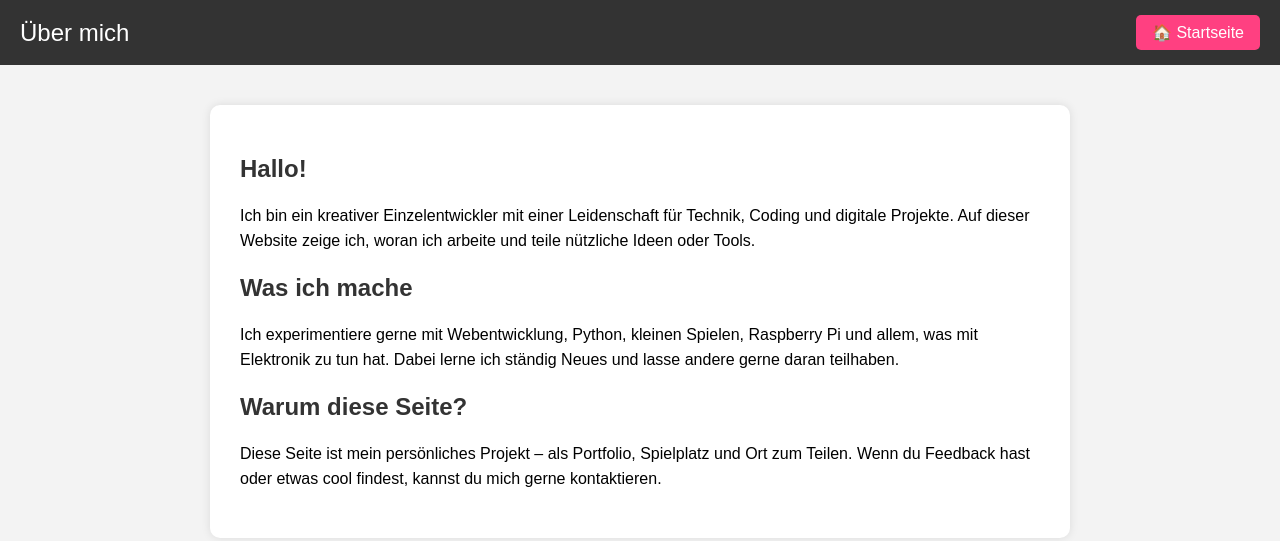
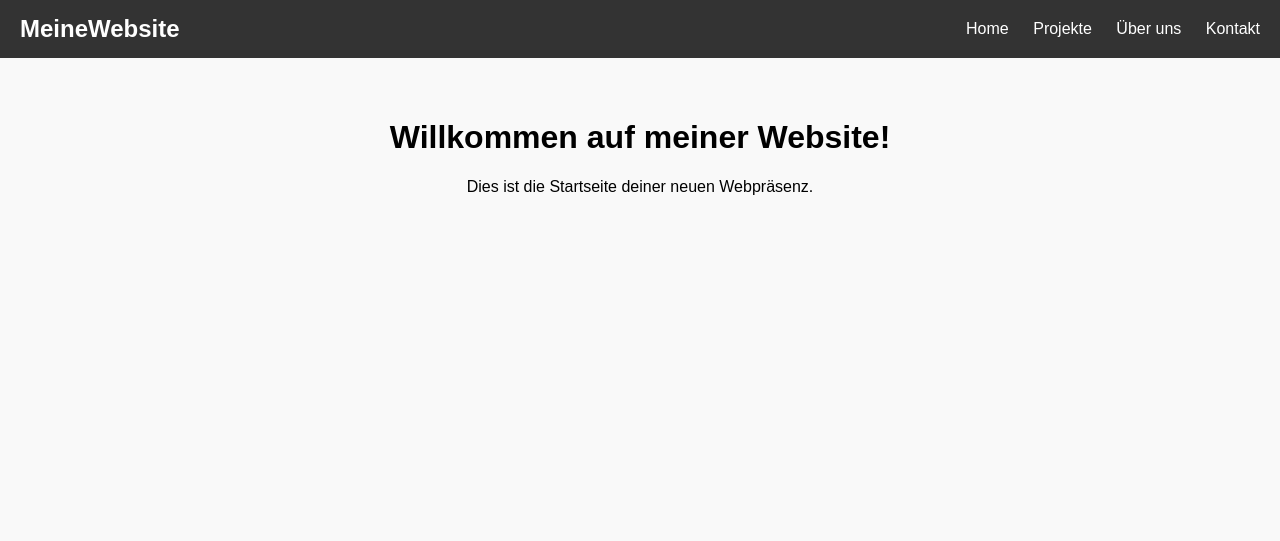
Before and after one commit to 34Alinator/ABoredMan2000.github.io, a plain HTML site: page index.html in a window 1280 px wide. Drawn offline with Linux system fonts and the light colour scheme.

Commit message:
Update index.html

```diff
--- a/index.html
+++ b/index.html
@@ -2,13 +2,13 @@
 <html lang="de">
 <head>
   <meta charset="UTF-8">
-  <title>Über mich</title>
+  <meta name="viewport" content="width=device-width, initial-scale=1.0">
+  <title>Startseite</title>
   <style>
     body {
       font-family: Arial, sans-serif;
-      background-color: #f3f3f3;
       margin: 0;
-      padding: 0;
+      background-color: #f9f9f9;
     }
 
     header {
@@ -20,63 +20,49 @@
       align-items: center;
     }
 
-    .title {
+    .logo {
       font-size: 1.5em;
+      font-weight: bold;
     }
 
-    .home-button {
-      background-color: #ff4081;
+    nav a {
       color: white;
-      padding: 8px 16px;
       text-decoration: none;
-      border-radius: 5px;
-      transition: background-color 0.3s;
+      margin-left: 20px;
+      transition: color 0.3s;
     }
 
-    .home-button:hover {
-      background-color: #e91e63;
+    nav a:hover {
+      color: #ff4081;
     }
 
     .content {
-      max-width: 800px;
-      margin: 40px auto;
-      background-color: white;
-      padding: 30px;
-      border-radius: 10px;
-      box-shadow: 0 0 10px rgba(0,0,0,0.1);
+      padding: 40px 20px;
+      text-align: center;
     }
 
-    h1, h2 {
-      color: #333;
-    }
-
-    p {
-      line-height: 1.6;
+    @media (max-width: 600px) {
+      nav {
+        display: none;
+      }
     }
   </style>
 </head>
 <body>
 
   <header>
-    <div class="title">Über mich</div>
-    <a href="index.html" class="home-button">🏠 Startseite</a>
+    <div class="logo">MeineWebsite</div>
+    <nav>
+      <a href="index.html">Home</a>
+      <a href="projekte.html">Projekte</a>
+      <a href="ueber-uns.html">Über uns</a>
+      <a href="kontakt.html">Kontakt</a>
+    </nav>
   </header>
 
   <div class="content">
-    <h2>Hallo!</h2>
-    <p>
-      Ich bin ein kreativer Einzelentwickler mit einer Leidenschaft für Technik, Coding und digitale Projekte. Auf dieser Website zeige ich, woran ich arbeite und teile nützliche Ideen oder Tools.
-    </p>
-
-    <h2>Was ich mache</h2>
-    <p>
-      Ich experimentiere gerne mit Webentwicklung, Python, kleinen Spielen, Raspberry Pi und allem, was mit Elektronik zu tun hat. Dabei lerne ich ständig Neues und lasse andere gerne daran teilhaben.
-    </p>
-
-    <h2>Warum diese Seite?</h2>
-    <p>
-      Diese Seite ist mein persönliches Projekt – als Portfolio, Spielplatz und Ort zum Teilen. Wenn du Feedback hast oder etwas cool findest, kannst du mich gerne kontaktieren.
-    </p>
+    <h1>Willkommen auf meiner Website!</h1>
+    <p>Dies ist die Startseite deiner neuen Webpräsenz.</p>
   </div>
 
 </body>
```
